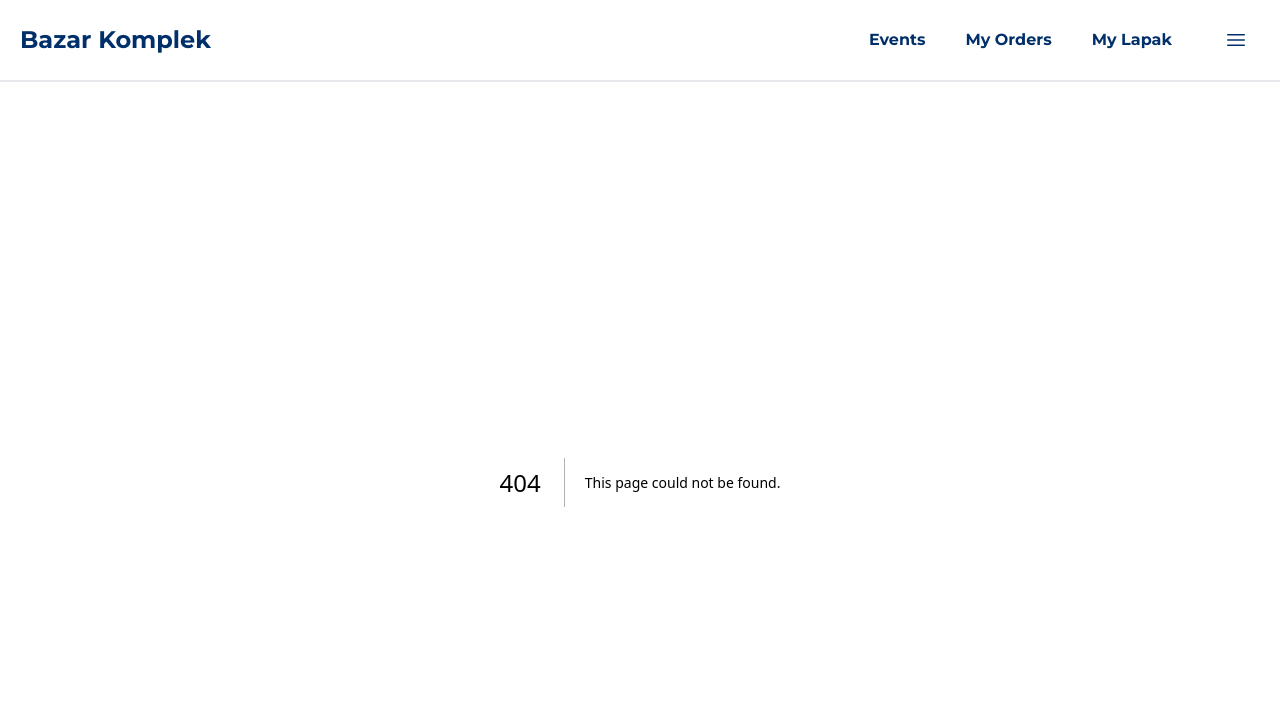
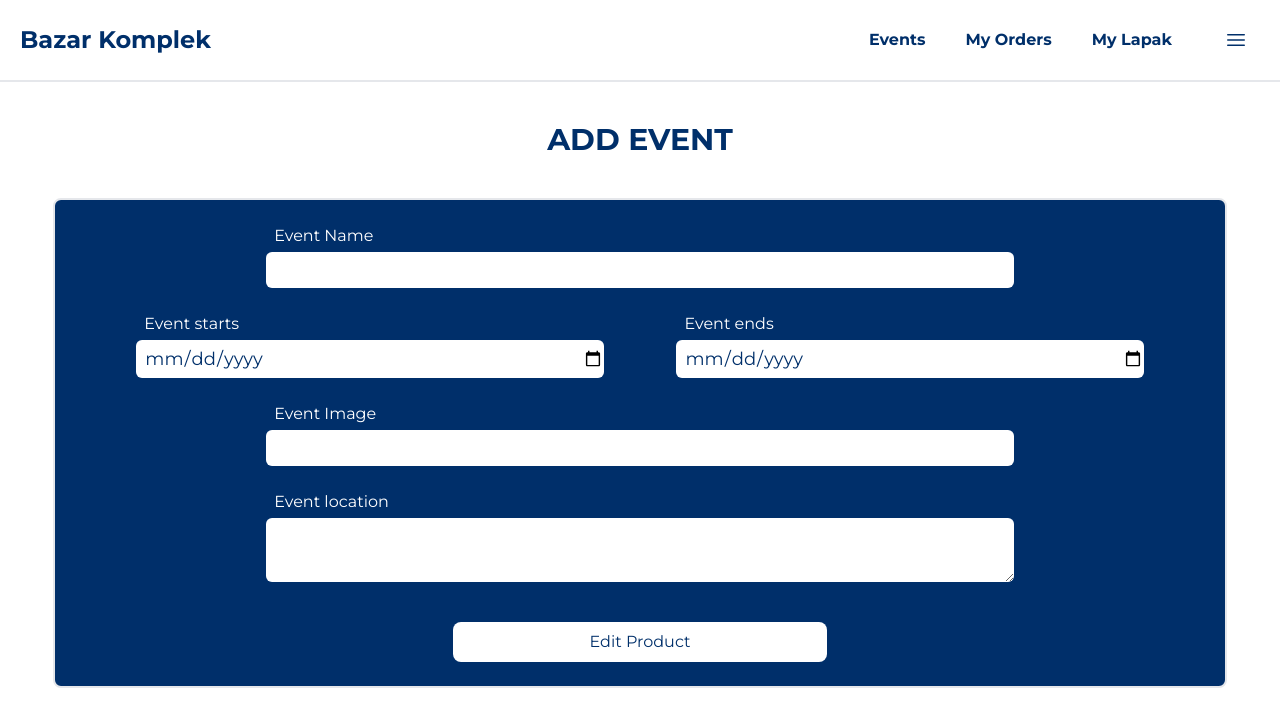
Before and after one commit to FP-Team1-RMT48/FinalProjectP3, a Next.js app in the folder bazarkomplek/: page /admin-events/add-event in a window 1280 px wide. Before the commit this address had no page. Shown: the top 726 px of the page. Built offline with nearby package versions, Linux system fonts and the light colour scheme.

Commit message:
feat: layouting for add/edit event & edit product

```diff
--- /dev/null
+++ b/bazarkomplek/src/app/admin-events/[event-slug]/page.tsx
@@ -0,0 +1,61 @@
+export default function AddEventPage() {
+  return (
+    <main className="flex min-h-screen flex-col items-center gap-10 py-10 text-base-100">
+      <h3 className="font-bold text-3xl">EVENT DETAIL</h3>
+      <form
+        action=""
+        className="bg-base-100 w-11/12 h-auto flex flex-col border-2 p-4 gap-4 sm:gap-6 sm:p-6  rounded-lg"
+      >
+        <div className="flex flex-col justify-center gap-4 lg:flex-row lg:justify-evenly">
+          <div className="flex flex-col gap-1 xs:w-5/6 xs:self-center lg:w-8/12 ">
+            <label htmlFor="" className="text-xs pl-2 text-white lg:text-base">
+              Event Name
+            </label>
+            <input
+              type="text"
+              className="text-sm py-1 pl-2 w-full bg-white text-base-100 rounded-md md:text-base lg:text-lg"
+            />
+          </div>
+        </div>
+        <div className="flex flex-col justify-center gap-4 lg:flex-row lg:justify-evenly">
+          <div className="flex flex-col gap-1 xs:w-5/6 xs:self-center lg:w-5/12 ">
+            <label htmlFor="" className="text-xs pl-2 text-white lg:text-base">
+              Event starts
+            </label>
+            <input
+              type="date"
+              className="text-sm py-1 pl-2 w-full bg-white text-base-100 rounded-md md:text-base lg:text-lg"
+            />
+          </div>
+          <div className="flex flex-col gap-1 xs:w-5/6 xs:self-center lg:w-5/12 ">
+            <label htmlFor="" className="text-xs pl-2 text-white lg:text-base">
+              Event ends
+            </label>
+            <input
+              type="date"
+              className="text-sm py-1 pl-2 w-full bg-white text-base-100 rounded-md md:text-base lg:text-lg"
+            />
+          </div>
+        </div>
+        <div className="flex flex-col gap-1 xs:w-5/6 xs:self-center lg:w-8/12 ">
+          <label htmlFor="" className="text-xs pl-2 text-white lg:text-base">
+            Event Image
+          </label>
+          <input
+            type="text"
+            className="text-sm py-1 pl-2 w-full bg-white text-base-100 rounded-md md:text-base lg:text-lg"
+          />
+        </div>
+        <div className="flex flex-col gap-1 xs:w-5/6 xs:self-center lg:w-8/12 ">
+          <label htmlFor="" className="text-xs pl-2 text-white lg:text-base">
+            Event location
+          </label>
+          <textarea className="text-sm py-1 pl-2 w-full bg-white text-base-100 rounded-md md:text-base lg:text-lg" />
+        </div>
+        <button className="bg-white rounded-lg w-3/6 xs:w-2/6 self-center p-2 mt-4">
+          Edit Product
+        </button>
+      </form>
+    </main>
+  );
+}
--- /dev/null
+++ b/bazarkomplek/src/app/admin-events/add-event/page.tsx
@@ -0,0 +1,61 @@
+export default function AddEventPage() {
+  return (
+    <main className="flex min-h-screen flex-col items-center gap-10 py-10 text-base-100">
+      <h3 className="font-bold text-3xl">ADD EVENT</h3>
+      <form
+        action=""
+        className="bg-base-100 w-11/12 h-auto flex flex-col border-2 p-4 gap-4 sm:gap-6 sm:p-6  rounded-lg"
+      >
+        <div className="flex flex-col justify-center gap-4 lg:flex-row lg:justify-evenly">
+          <div className="flex flex-col gap-1 xs:w-5/6 xs:self-center lg:w-8/12 ">
+            <label htmlFor="" className="text-xs pl-2 text-white lg:text-base">
+              Event Name
+            </label>
+            <input
+              type="text"
+              className="text-sm py-1 pl-2 w-full bg-white text-base-100 rounded-md md:text-base lg:text-lg"
+            />
+          </div>
+        </div>
+        <div className="flex flex-col justify-center gap-4 lg:flex-row lg:justify-evenly">
+          <div className="flex flex-col gap-1 xs:w-5/6 xs:self-center lg:w-5/12 ">
+            <label htmlFor="" className="text-xs pl-2 text-white lg:text-base">
+              Event starts
+            </label>
+            <input
+              type="date"
+              className="text-sm py-1 pl-2 w-full bg-white text-base-100 rounded-md md:text-base lg:text-lg"
+            />
+          </div>
+          <div className="flex flex-col gap-1 xs:w-5/6 xs:self-center lg:w-5/12 ">
+            <label htmlFor="" className="text-xs pl-2 text-white lg:text-base">
+              Event ends
+            </label>
+            <input
+              type="date"
+              className="text-sm py-1 pl-2 w-full bg-white text-base-100 rounded-md md:text-base lg:text-lg"
+            />
+          </div>
+        </div>
+        <div className="flex flex-col gap-1 xs:w-5/6 xs:self-center lg:w-8/12 ">
+          <label htmlFor="" className="text-xs pl-2 text-white lg:text-base">
+            Event Image
+          </label>
+          <input
+            type="text"
+            className="text-sm py-1 pl-2 w-full bg-white text-base-100 rounded-md md:text-base lg:text-lg"
+          />
+        </div>
+        <div className="flex flex-col gap-1 xs:w-5/6 xs:self-center lg:w-8/12 ">
+          <label htmlFor="" className="text-xs pl-2 text-white lg:text-base">
+            Event location
+          </label>
+          <textarea className="text-sm py-1 pl-2 w-full bg-white text-base-100 rounded-md md:text-base lg:text-lg" />
+        </div>
+        <button className="bg-white rounded-lg w-3/6 xs:w-2/6 self-center p-2 mt-4">
+          Edit Product
+        </button>
+      </form>
+    </main>
+  );
+}
--- /dev/null
+++ b/bazarkomplek/src/app/admin-products/[product-slug]/page.tsx
@@ -0,0 +1,32 @@
+export default function AdminProductDetail() {
+  return (
+    <main className="flex min-h-screen flex-col items-center gap-10 py-20 text-base-100">
+      <h3 className="font-bold text-3xl">PRODUCT DETAIL</h3>
+      <div className="flex flex-wrap w-3/4 min-h-[950px] md:min-h-[1050px] lg:min-h-[500px] lg:flex-nowrap rounded-lg shadow-lg">
+        <div className="w-full lg:w-1/3 flex items-center justify-center rounded-lg">
+          <img src="/logo.jpg" className="h-full w-full object-cover" alt="" />
+        </div>
+        <div className="w-full flex flex-col justify-between py-5 lg:w-2/3 px-4 lg:py-10">
+          <div className="w-full flex flex-col gap-5">
+            <p className=" font-bold">Product Name</p>
+            <p className=" font-bold">Product Status</p>
+            <select className="select bg-base-100 w-full text-primary">
+              <option disabled selected>
+                select status...
+              </option>
+              <option>Available</option>
+              <option>Unavailable</option>
+              <option>Verifying</option>
+            </select>
+            <p className=" font-bold">Product Price</p>
+            <p className=" font-bold">Product Description</p>
+          </div>
+
+          <button className="w-full py-2 bg-base-100 text-primary rounded-lg">
+            Add To Cart
+          </button>
+        </div>
+      </div>
+    </main>
+  );
+}
```
